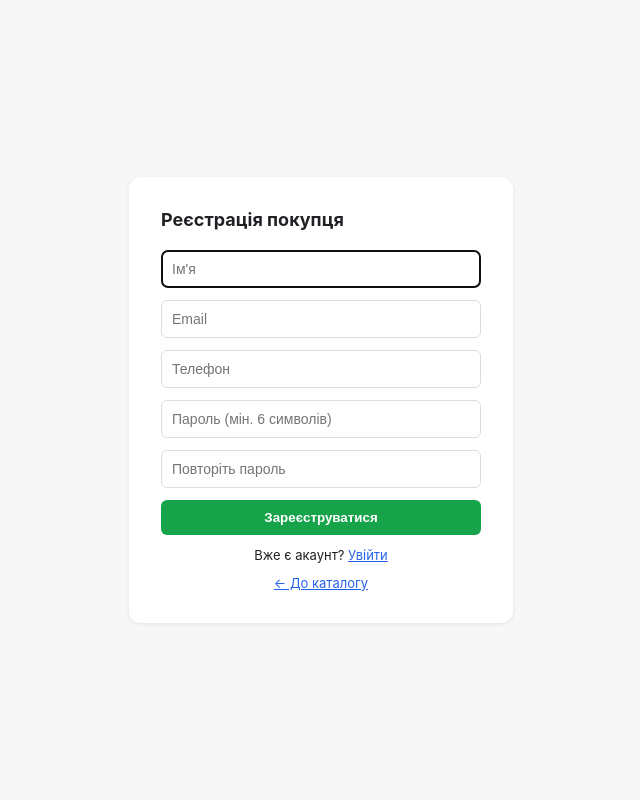
After one commit to gerald1981fd/xren, a Flask app: page /register in a window 1280 px wide. The commit adds this page. Shown: the whole page, without its empty margins (319-959 px from the left). Run offline with Flask 3, Linux system fonts and the light colour scheme.

Commit message:
addedr_register

```diff
--- a/app.py
+++ b/app.py
@@ -2,6 +2,7 @@ import os
 from functools import wraps
 
 from flask import Flask, render_template, request, redirect, url_for, session, flash
+from werkzeug.security import generate_password_hash, check_password_hash
 from supabase import create_client, Client
 from dotenv import load_dotenv
 
@@ -32,6 +33,24 @@ def login_required(view):
             return redirect(url_for("admin_login"))
         return view(*args, **kwargs)
     return wrapped
+
+
+def customer_required(view):
+    """Купувати можуть лише зареєстровані (залогінені) покупці."""
+    @wraps(view)
+    def wrapped(*args, **kwargs):
+        if not session.get("customer_id"):
+            flash("Щоб купувати, увійдіть або зареєструйтесь")
+            return redirect(url_for("customer_login", next=request.path))
+        return view(*args, **kwargs)
+    return wrapped
+
+
+def safe_next(target):
+    """Дозволяє редірект лише на внутрішні адреси."""
+    if target and target.startswith("/") and not target.startswith("//"):
+        return target
+    return url_for("index")
 
 
 def calc_final_price(price: float, discount_percent: float) -> float:
@@ -87,6 +106,88 @@ def index():
     for p in products:
         p["final_price"] = calc_final_price(p["price"], p.get("discount_percent"))
     return render_template("index.html", products=products)
+
+
+# --- Реєстрація / вхід покупця -----------------------------------------------
+@app.context_processor
+def inject_customer():
+    return {"customer_name": session.get("customer_name")}
+
+
+@app.route("/register", methods=["GET", "POST"])
+def customer_register():
+    if request.method == "POST":
+        name = request.form.get("name", "").strip()
+        email = request.form.get("email", "").strip().lower()
+        phone = request.form.get("phone", "").strip()
+        password = request.form.get("password", "")
+        password2 = request.form.get("password2", "")
+
+        errors = []
+        if not name:
+            errors.append("Вкажіть ім'я")
+        if "@" not in email or "." not in email:
+            errors.append("Вкажіть коректний email")
+        if not phone:
+            errors.append("Вкажіть телефон")
+        if len(password) < 6:
+            errors.append("Пароль має містити щонайменше 6 символів")
+        if password != password2:
+            errors.append("Паролі не збігаються")
+
+        if not errors:
+            exists = (
+                admin_client.table("customers").select("id").eq("email", email).execute()
+            )
+            if exists.data:
+                errors.append("Користувач з таким email вже існує")
+
+        if errors:
+            for e in errors:
+                flash(e)
+            return render_template("register.html", name=name, email=email, phone=phone)
+
+        result = (
+            admin_client.table("customers")
+            .insert({
+                "name": name,
+                "email": email,
+                "phone": phone,
+                "password_hash": generate_password_hash(password),
+            })
+            .execute()
+        )
+        customer = result.data[0]
+        session["customer_id"] = customer["id"]
+        session["customer_name"] = customer["name"]
+        flash("Реєстрацію завершено")
+        return redirect(safe_next(request.args.get("next")))
+    return render_template("register.html", name="", email="", phone="")
+
+
+@app.route("/login", methods=["GET", "POST"])
+def customer_login():
+    if request.method == "POST":
+        email = request.form.get("email", "").strip().lower()
+        password = request.form.get("password", "")
+        result = (
+            admin_client.table("customers").select("*").eq("email", email).execute()
+        )
+        customer = result.data[0] if result.data else None
+        if customer and check_password_hash(customer["password_hash"], password):
+            session["customer_id"] = customer["id"]
+            session["customer_name"] = customer["name"]
+            return redirect(safe_next(request.args.get("next")))
+        flash("Невірний email або пароль")
+    return render_template("login.html")
+
+
+@app.route("/logout")
+def customer_logout():
+    session.pop("customer_id", None)
+    session.pop("customer_name", None)
+    session.pop("cart", None)
+    return redirect(url_for("index"))
 
 
 # --- Авторизація адміна -----------------------------------------------------
@@ -205,6 +306,7 @@ def load_cart_items():
 
 
 @app.route("/cart/add/<int:product_id>", methods=["POST"])
+@customer_required
 def cart_add(product_id):
     qty = parse_qty(request.form.get("quantity"), default=1)
     if qty < 1:
@@ -219,12 +321,14 @@ def cart_add(product_id):
 
 
 @app.route("/cart")
+@customer_required
 def cart_view():
     items, total = load_cart_items()
     return render_template("cart.html", items=items, total=total)
 
 
 @app.route("/cart/update/<int:product_id>", methods=["POST"])
+@customer_required
 def cart_update(product_id):
     qty = parse_qty(request.form.get("quantity"), default=1)
     cart = get_cart()
@@ -237,6 +341,7 @@ def cart_update(product_id):
 
 
 @app.route("/cart/remove/<int:product_id>", methods=["POST"])
+@customer_required
 def cart_remove(product_id):
     cart = get_cart()
     cart.pop(str(product_id), None)
@@ -245,6 +350,7 @@ def cart_remove(product_id):
 
 
 @app.route("/cart/checkout", methods=["POST"])
+@customer_required
 def cart_checkout():
     items, total = load_cart_items()
     if not items:
@@ -258,6 +364,7 @@ def cart_checkout():
         return redirect(url_for("cart_view"))
 
     order = {
+        "customer_id": session["customer_id"],
         "customer_name": customer_name,
         "phone": phone,
         "total": total,
--- /dev/null
+++ b/templates/register.html
@@ -0,0 +1,55 @@
+<!DOCTYPE html>
+<html lang="uk">
+<head>
+    <meta charset="UTF-8">
+    <meta name="viewport" content="width=device-width, initial-scale=1.0">
+    <title>Реєстрація</title>
+    <style>
+        body {
+            font-family: -apple-system, "Segoe UI", Roboto, Arial, sans-serif;
+            background: #f7f7f8;
+            display: flex;
+            align-items: center;
+            justify-content: center;
+            min-height: 100vh;
+            margin: 0;
+            color: #1f2124;
+        }
+        form {
+            background: #fff;
+            padding: 32px;
+            border-radius: 12px;
+            width: 320px;
+            display: flex;
+            flex-direction: column;
+            gap: 12px;
+            box-shadow: 0 1px 4px rgba(0,0,0,.08);
+        }
+        h2 { margin: 0 0 8px; font-size: 18px; }
+        input { padding: 10px; border: 1px solid #ddd; border-radius: 6px; font-size: 14px; }
+        button {
+            padding: 10px; border: none; border-radius: 6px;
+            background: #16a34a; color: #fff; font-weight: 600; cursor: pointer;
+        }
+        .flash { color: #dc2626; font-size: 13px; margin: 0; }
+        .alt { font-size: 13px; text-align: center; margin: 0; }
+        .alt a { color: #2563eb; }
+    </style>
+</head>
+<body>
+    <form method="post">
+        <h2>Реєстрація покупця</h2>
+        {% with messages = get_flashed_messages() %}
+            {% for m in messages %}<p class="flash">{{ m }}</p>{% endfor %}
+        {% endwith %}
+        <input type="text" name="name" placeholder="Ім'я" value="{{ name }}" required autofocus>
+        <input type="email" name="email" placeholder="Email" value="{{ email }}" required>
+        <input type="tel" name="phone" placeholder="Телефон" value="{{ phone }}" required>
+        <input type="password" name="password" placeholder="Пароль (мін. 6 символів)" minlength="6" required>
+        <input type="password" name="password2" placeholder="Повторіть пароль" minlength="6" required>
+        <button type="submit">Зареєструватися</button>
+        <p class="alt">Вже є акаунт? <a href="{{ url_for('customer_login', next=request.args.get('next')) }}">Увійти</a></p>
+        <p class="alt"><a href="{{ url_for('index') }}">← До каталогу</a></p>
+    </form>
+</body>
+</html>
```
Also changed, not shown: templates/index.html (+17 -3 lines), templates/login.html (added, +52 -0 lines).
